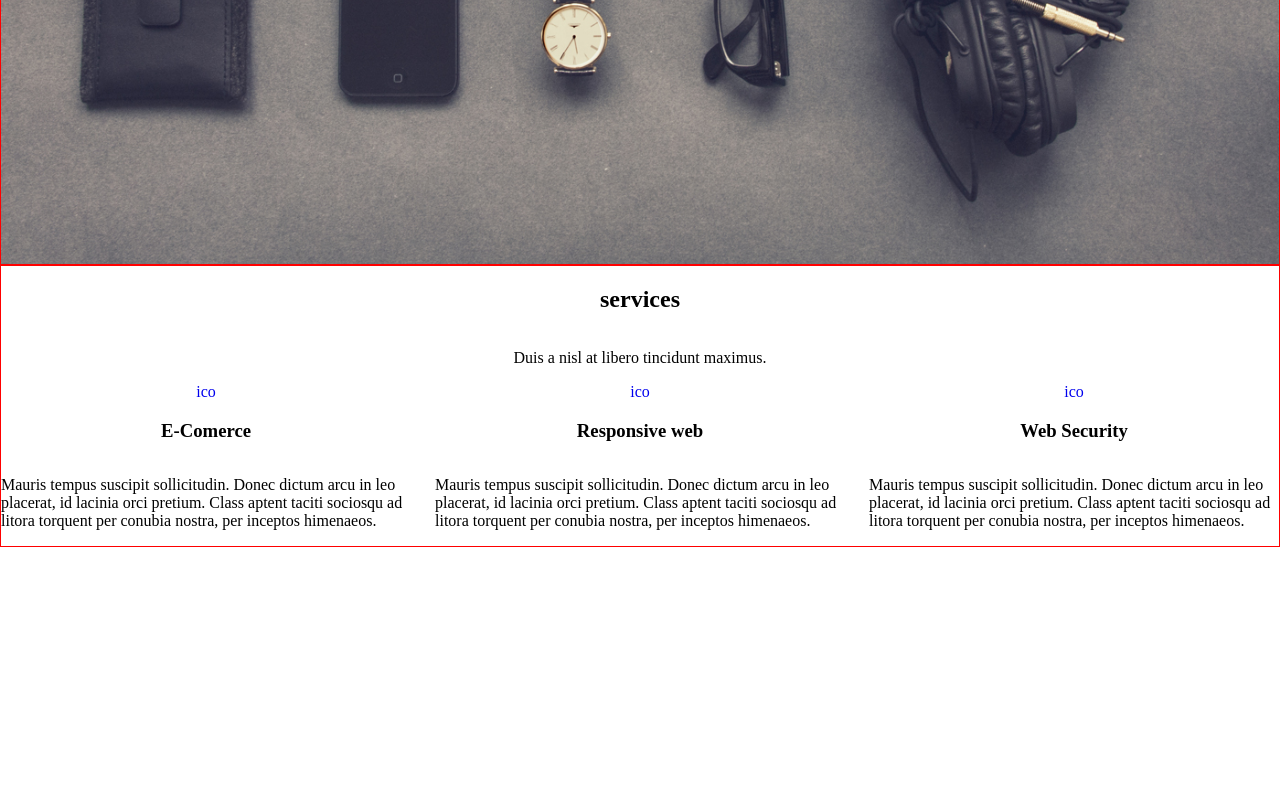
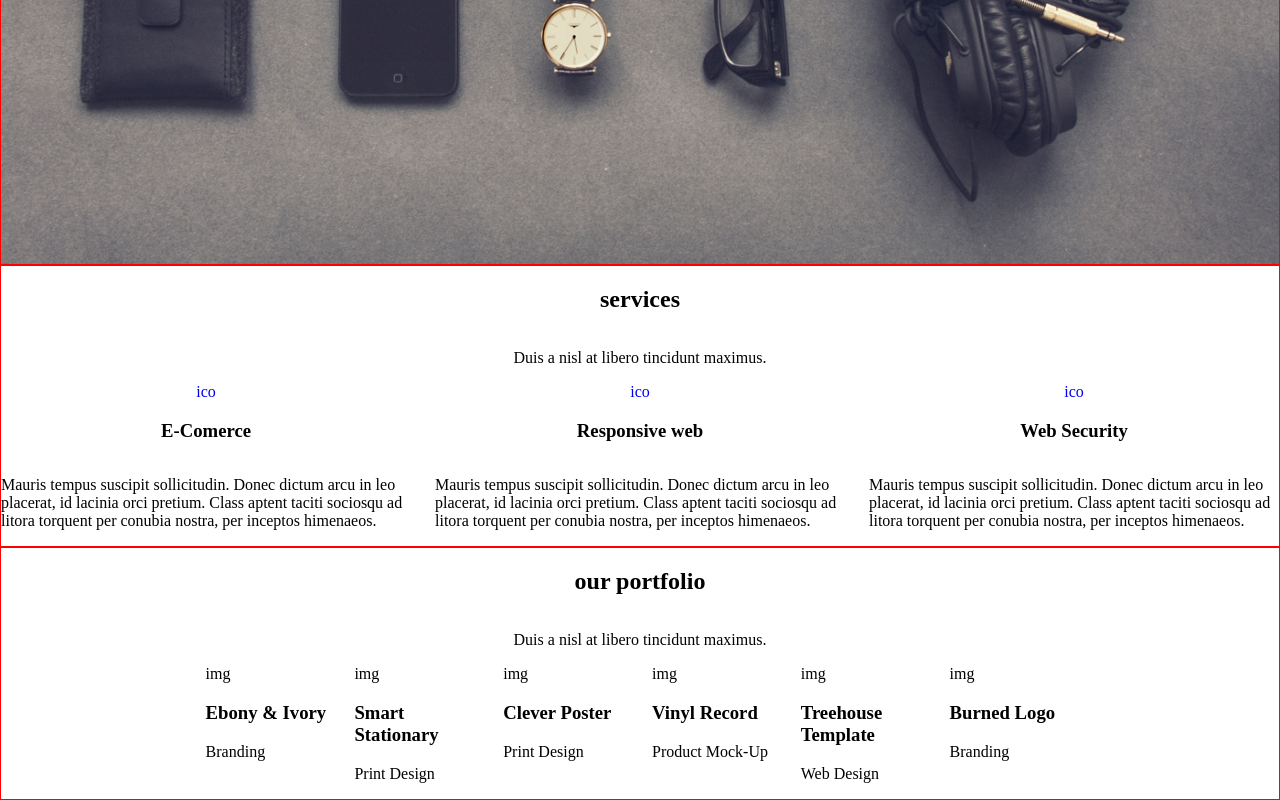
Before and after one commit to karollion/Project-4, a website: page index.html in a window 1280 px wide. Shown: the part 535-1335 px from the top of the page. Before the commit the page ends 1082 px from the top, so only its background shows below. Drawn offline with Linux system fonts and the light colour scheme; files whose address does not match are found by name.

Commit message:
Add our-portfolio section

```diff
--- a/index.html
+++ b/index.html
@@ -73,7 +73,56 @@
             </div>
         </section>
 
-        <section class="portfolio"></section>
+        <section class="portfolio">
+            <div class="container center">
+                <h2>our portfolio</h2>
+                <p>Duis a nisl at libero tincidunt maximus.</p>
+                <div class="row">
+                    <div class="col">
+                        <div class="image01">img</div>
+                        <div>
+                            <h3>Ebony & Ivory</h3>
+                            <p>Branding</p>
+                        </div>
+                    </div>
+                    <div class="col">
+                        <div class="image02">img</div>
+                        <div>
+                            <h3>Smart Stationary</h3>
+                            <p>Print Design</p>
+                        </div>
+                    </div>
+                    <div class="col">
+                        <div class="image03">img</div>
+                        <div>
+                            <h3>Clever Poster</h3>
+                            <p>Print Design</p>
+                        </div>
+                    </div>
+                    <div class="col">
+                        <div class="image04">img</div>
+                        <div>
+                            <h3>Vinyl Record</h3>
+                            <p>Product Mock-Up</p>
+                        </div>
+                    </div>
+                    <div class="col">
+                        <div class="image05">img</div>
+                        <div>
+                            <h3>Treehouse Template</h3>
+                            <p>Web Design</p>
+                        </div>
+                    </div>
+                    <div class="col">
+                        <div class="image06">img</div>
+                        <div>
+                            <h3>Burned Logo</h3>
+                            <p>Branding</p>
+                        </div>
+                    </div>
+                </div>
+            </div>
+        </section>
 
         <footer></footer>
     </body>
--- a/sass/style.scss
+++ b/sass/style.scss
@@ -33,7 +33,7 @@ a {
 header {
     width: 100%;
     height: 100vh;
-    background-image: url('images/header.jpg');
+    background: url('.../images/header.jpg') no-repeat;
     background-position: center center;
     background-size: cover;
 
```
Also changed, not shown: css/style.css.
